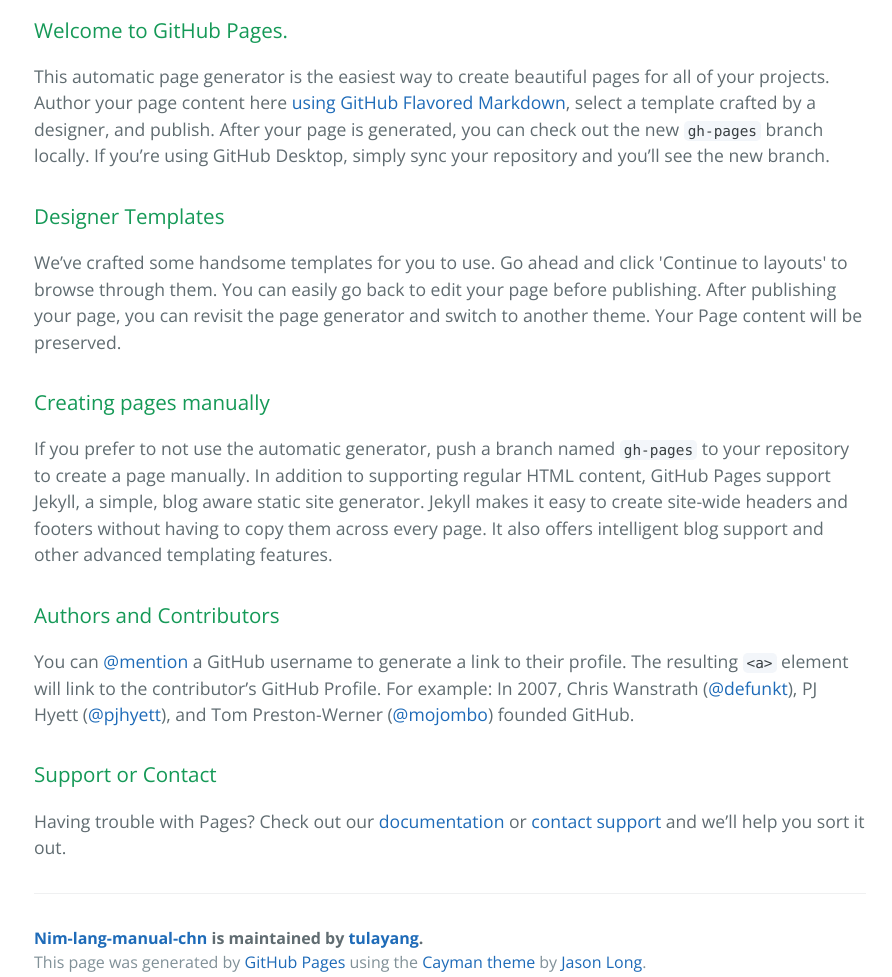
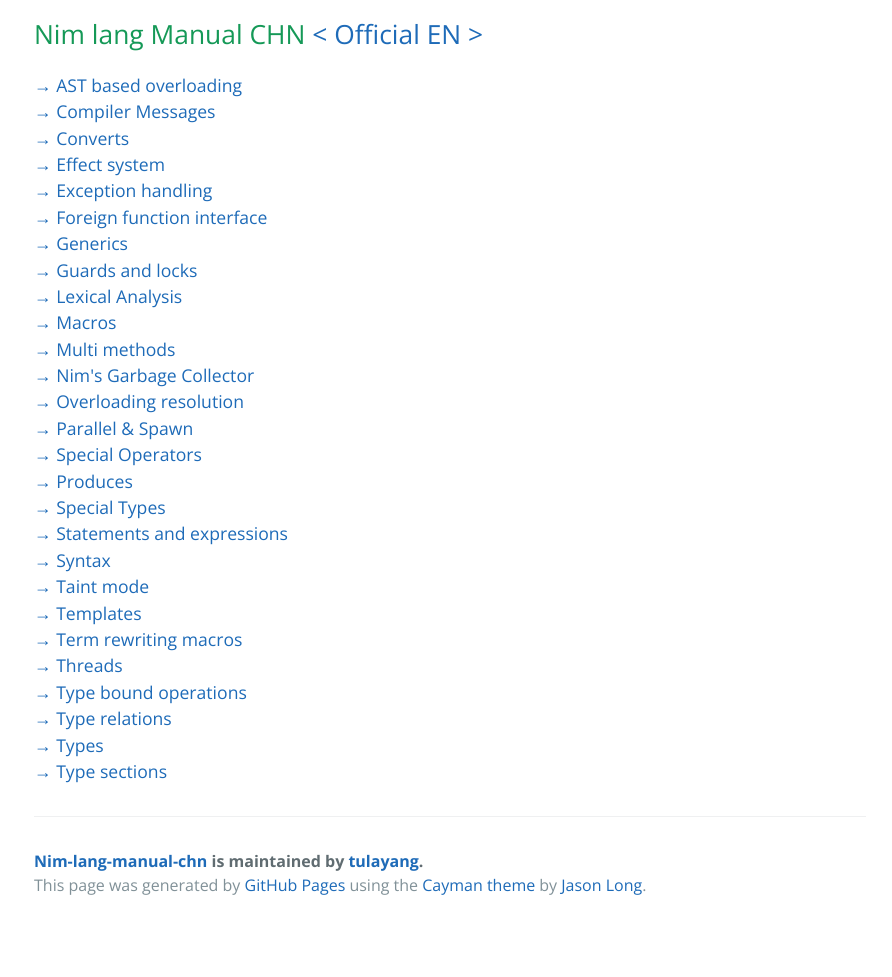
Before and after one commit to tulayang/okdoc, a plain HTML site: page index.html in a window 1280 px wide. Shown: the part 400-1377 px from the top of the page, without its empty margins (190-1082 px from the left). After the commit the page ends 1329 px from the top, so only its background shows below. Drawn offline with nearby package versions, Linux system fonts and the light colour scheme.

```diff
--- a/index.html
+++ b/index.html
@@ -19,30 +19,37 @@
     </section>
 
     <section class="main-content">
-      <h3>
-<a id="welcome-to-github-pages" class="anchor" href="#welcome-to-github-pages" aria-hidden="true"><span class="octicon octicon-link"></span></a>Welcome to GitHub Pages.</h3>
+      <h2>
+<a id="nim-lang-manual-chn--official-en-" class="anchor" href="#nim-lang-manual-chn--official-en-" aria-hidden="true"><span class="octicon octicon-link"></span></a>Nim lang Manual CHN <a href="http://nim-lang.org/docs/manual.html">&lt; Official EN &gt;</a>
+</h2>
 
-<p>This automatic page generator is the easiest way to create beautiful pages for all of your projects. Author your page content here <a href="https://guides.github.com/features/mastering-markdown/">using GitHub Flavored Markdown</a>, select a template crafted by a designer, and publish. After your page is generated, you can check out the new <code>gh-pages</code> branch locally. If you’re using GitHub Desktop, simply sync your repository and you’ll see the new branch.</p>
-
-<h3>
-<a id="designer-templates" class="anchor" href="#designer-templates" aria-hidden="true"><span class="octicon octicon-link"></span></a>Designer Templates</h3>
-
-<p>We’ve crafted some handsome templates for you to use. Go ahead and click 'Continue to layouts' to browse through them. You can easily go back to edit your page before publishing. After publishing your page, you can revisit the page generator and switch to another theme. Your Page content will be preserved.</p>
-
-<h3>
-<a id="creating-pages-manually" class="anchor" href="#creating-pages-manually" aria-hidden="true"><span class="octicon octicon-link"></span></a>Creating pages manually</h3>
-
-<p>If you prefer to not use the automatic generator, push a branch named <code>gh-pages</code> to your repository to create a page manually. In addition to supporting regular HTML content, GitHub Pages support Jekyll, a simple, blog aware static site generator. Jekyll makes it easy to create site-wide headers and footers without having to copy them across every page. It also offers intelligent blog support and other advanced templating features.</p>
-
-<h3>
-<a id="authors-and-contributors" class="anchor" href="#authors-and-contributors" aria-hidden="true"><span class="octicon octicon-link"></span></a>Authors and Contributors</h3>
-
-<p>You can <a href="https://github.com/blog/821" class="user-mention">@mention</a> a GitHub username to generate a link to their profile. The resulting <code>&lt;a&gt;</code> element will link to the contributor’s GitHub Profile. For example: In 2007, Chris Wanstrath (<a href="https://github.com/defunkt" class="user-mention">@defunkt</a>), PJ Hyett (<a href="https://github.com/pjhyett" class="user-mention">@pjhyett</a>), and Tom Preston-Werner (<a href="https://github.com/mojombo" class="user-mention">@mojombo</a>) founded GitHub.</p>
-
-<h3>
-<a id="support-or-contact" class="anchor" href="#support-or-contact" aria-hidden="true"><span class="octicon octicon-link"></span></a>Support or Contact</h3>
-
-<p>Having trouble with Pages? Check out our <a href="https://help.github.com/pages">documentation</a> or <a href="https://github.com/contact">contact support</a> and we’ll help you sort it out.</p>
+<p><a href="https://github.com/tulayang/Nim-lang-Manual-CHN/wiki/AST-based-overloading">→ AST based overloading</a><br>
+<a href="https://github.com/tulayang/Nim-lang-Manual-CHN/wiki/Compiler-Messages">→ Compiler Messages</a><br>
+<a href="https://github.com/tulayang/Nim-lang-Manual-CHN/wiki/Converters">→ Converts</a><br>
+<a href="https://github.com/tulayang/Nim-lang-Manual-CHN/wiki/Effect-system">→ Effect system</a> <br>
+<a href="https://github.com/tulayang/Nim-lang-Manual-CHN/wiki/Exception-handling">→ Exception handling</a><br>
+<a href="https://github.com/tulayang/Nim-lang-Manual-CHN/wiki/Foreign-function-interface">→ Foreign function interface </a><br>
+<a href="https://github.com/tulayang/Nim-lang-Manual-CHN/wiki/Generics">→ Generics</a><br>
+<a href="https://github.com/tulayang/Nim-lang-Manual-CHN/wiki/Guards-and-locks">→ Guards and locks</a><br>
+<a href="https://github.com/tulayang/Nim-lang-Manual-CHN/wiki/Lexical-Analysis#user-content-raw-string-literals">→ Lexical Analysis</a> <br>
+<a href="https://github.com/tulayang/Nim-lang-Manual-CHN/wiki/Macros">→ Macros</a><br>
+<a href="https://github.com/tulayang/Nim-lang-Manual-CHN/wiki/Multi-methods">→ Multi methods</a><br>
+<a href="https://github.com/tulayang/Nim-lang-Manual-CHN/wiki/Nim%27s-Garbage-Collector">→ Nim's Garbage Collector</a><br>
+<a href="https://github.com/tulayang/Nim-lang-Manual-CHN/wiki/Overloading-resolution">→ Overloading resolution</a><br>
+<a href="https://github.com/tulayang/Nim-lang-Manual-CHN/wiki/Parallel-&amp;-Spawn">→ Parallel &amp; Spawn</a><br>
+<a href="https://github.com/tulayang/Nim-lang-Manual-CHN/wiki/Special-Operators">→ Special Operators</a><br>
+<a href="https://github.com/tulayang/Nim-lang-Manual-CHN/wiki/Produces#user-content-nonoverloadable-builtins">→ Produces</a><br>
+<a href="https://github.com/tulayang/Nim-lang-Manual-CHN/wiki/Special-Types">→ Special Types</a><br>
+<a href="https://github.com/tulayang/Nim-lang-Manual-CHN/wiki/Statements-and-expressions">→ Statements and expressions</a><br>
+<a href="https://github.com/tulayang/Nim-lang-Manual-CHN/wiki/Syntax">→ Syntax</a> <br>
+<a href="https://github.com/tulayang/Nim-lang-Manual-CHN/wiki/Taint-mode">→ Taint mode</a><br>
+<a href="https://github.com/tulayang/Nim-lang-Manual-CHN/wiki/Templates">→ Templates</a><br>
+<a href="https://github.com/tulayang/Nim-lang-Manual-CHN/wiki/Term-rewriting-macros">→ Term rewriting macros</a><br>
+<a href="https://github.com/tulayang/Nim-lang-Manual-CHN/wiki/Threads">→ Threads</a><br>
+<a href="https://github.com/tulayang/Nim-lang-Manual-CHN/wiki/Type-bound-operations">→ Type bound operations</a><br>
+<a href="https://github.com/tulayang/Nim-lang-Manual-CHN/wiki/Type-relations">→ Type relations</a> <br>
+<a href="https://github.com/tulayang/Nim-lang-Manual-CHN/wiki/Types">→ Types</a><br>
+<a href="https://github.com/tulayang/Nim-lang-Manual-CHN/wiki/Type-sections">→ Type sections</a><br></p>
 
       <footer class="site-footer">
         <span class="site-footer-owner"><a href="https://github.com/tulayang/Nim-lang-Manual-CHN">Nim-lang-manual-chn</a> is maintained by <a href="https://github.com/tulayang">tulayang</a>.</span>
```
Also changed, not shown: params.json (+1 -1 lines).
